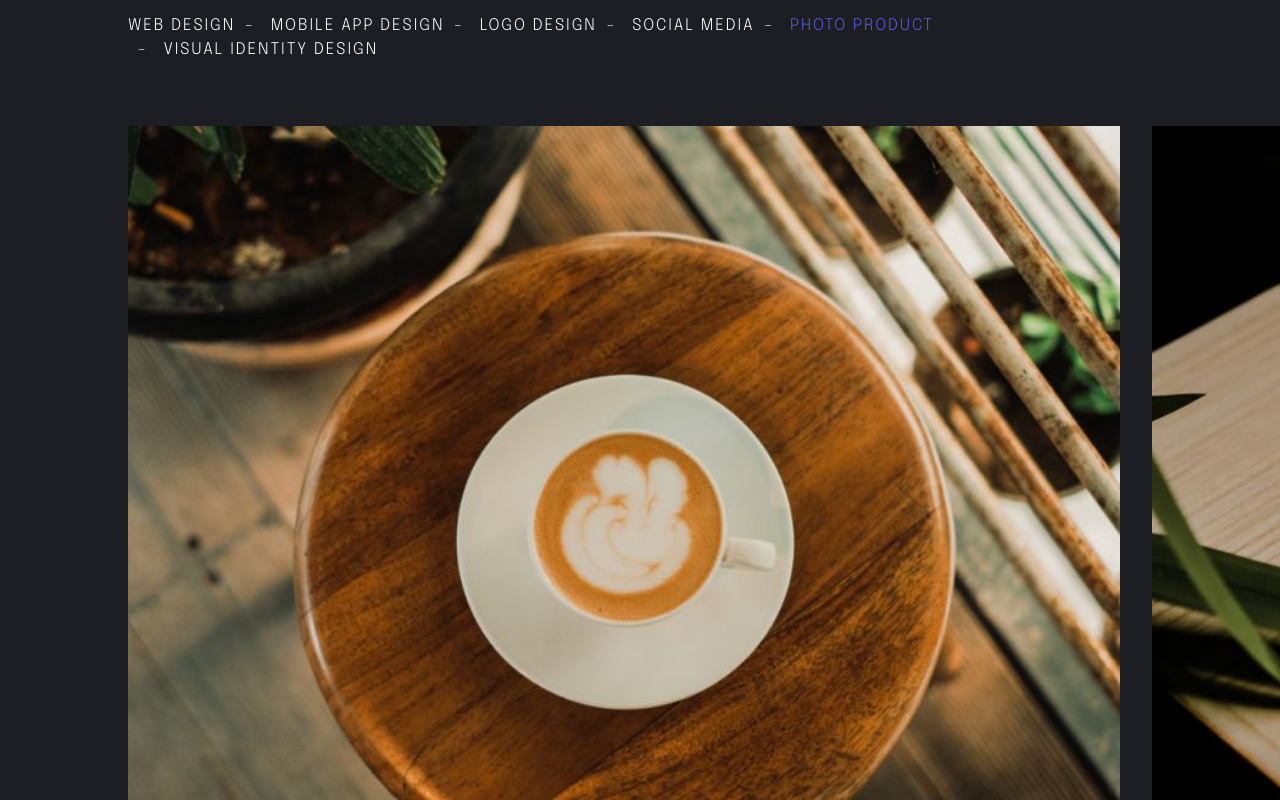
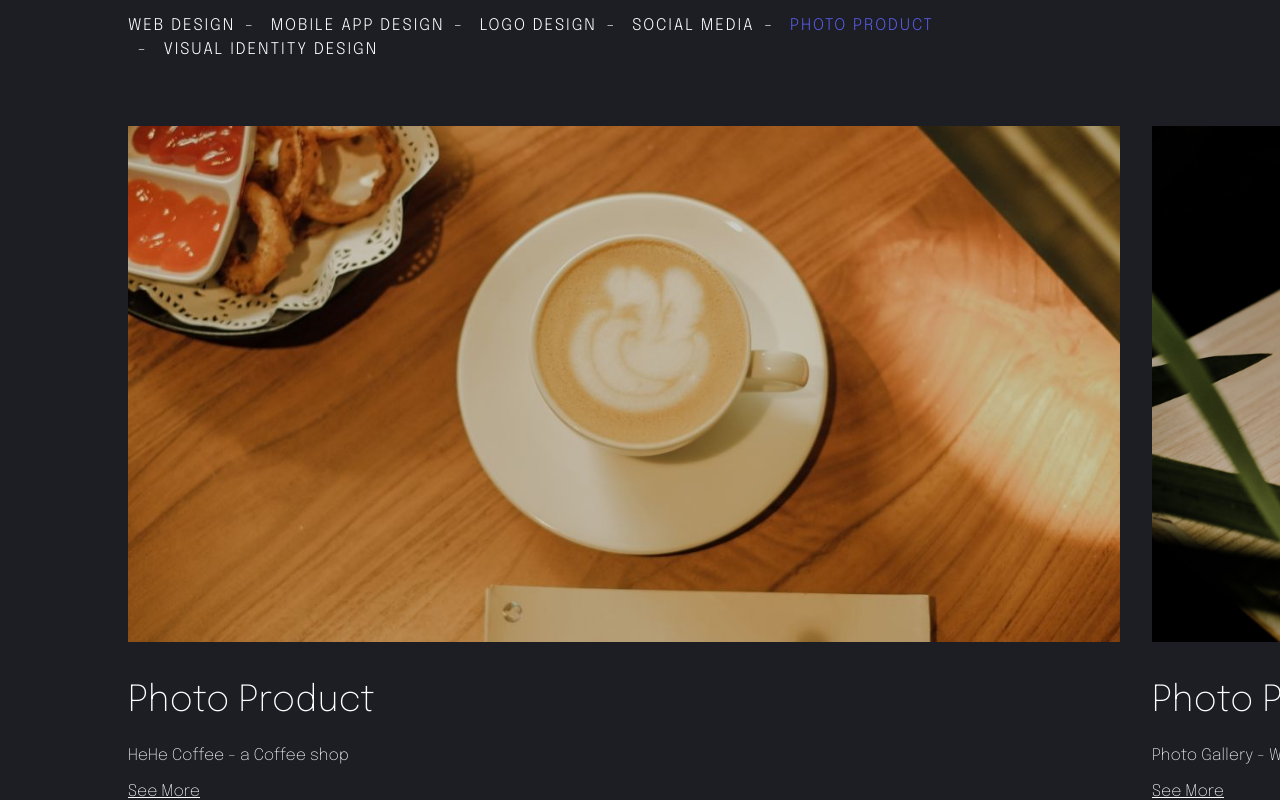
Before and after one commit to hprasetyou/meridia, a Nuxt app: page / in a window 1280 px wide. Shown: the part 1920-2720 px from the top of the page. Built offline with nearby package versions, Linux system fonts and the light colour scheme; what vue-smooth-scrollbar would draw is missing.

Commit message:
img for slider

```diff
--- a/components/data/data.js
+++ b/components/data/data.js
@@ -164,6 +164,7 @@ export default {
         title: 'HeHe Coffee',
         description: 'a Coffee shop',
         img: 'pages/works-photo-1.jpg',
+        imgSlider: 'pages/works-photo-1-slider.jpg',
         longDescription: 'Quoi de mieux que de pouvoir découvrir ses produits préférés sous tous les angles ! Modélisés en webGL, nous offrons aux futurs clients de Wedze l’opportunité de découvrir les masques en détail mais aussi de trouver le casque adéquat pour compléter leur achat. Notre volonté était ici de proposer un outil ergonomiquement simple et   novateur tout en privilégiant l’aspect chaleureux et technique que véhicule la marque.',
         skills: [
           'Development',
@@ -262,6 +263,7 @@ export default {
         title: 'Photo Gallery',
         description: 'Wooden Photo Gallery',
         img: 'pages/projects/wooden-photo.jpg',
+        imgSlider: 'pages/projects/wooden-photo-slider.jpg',
         longDescription: 'Quoi de mieux que de pouvoir découvrir ses produits préférés sous tous les angles ! Modélisés en webGL, nous offrons aux futurs clients de Wedze l’opportunité de découvrir les masques en détail mais aussi de trouver le casque adéquat pour compléter leur achat. Notre volonté était ici de proposer un outil ergonomiquement simple et   novateur tout en privilégiant l’aspect chaleureux et technique que véhicule la marque.',
         skills: [
           'Development',
--- a/components/pageSection/OurProjects.vue
+++ b/components/pageSection/OurProjects.vue
@@ -24,7 +24,7 @@
             <slide v-for="(item, i) in currentService.works" :key="i">
               <div class="pr-8 font-extra-light" @click="carouselIndex = i">
                 <div class="our-work--img my-8">
-                  <img :src="require('~/static/img/' + item.img)" class="w-full" alt="">
+                  <img :src="require('~/static/img/' + (item.imgSlider ? item.imgSlider : item.img))" class="w-full" alt="">
                 </div>
                 <h3 class="text-4xl mb-4">
                   {{ currentService.title }}
```
Also changed, not shown: static/img/pages/projects/wooden-photo-slider.jpg (added), static/img/pages/works-photo-1-slider.jpg (added).
